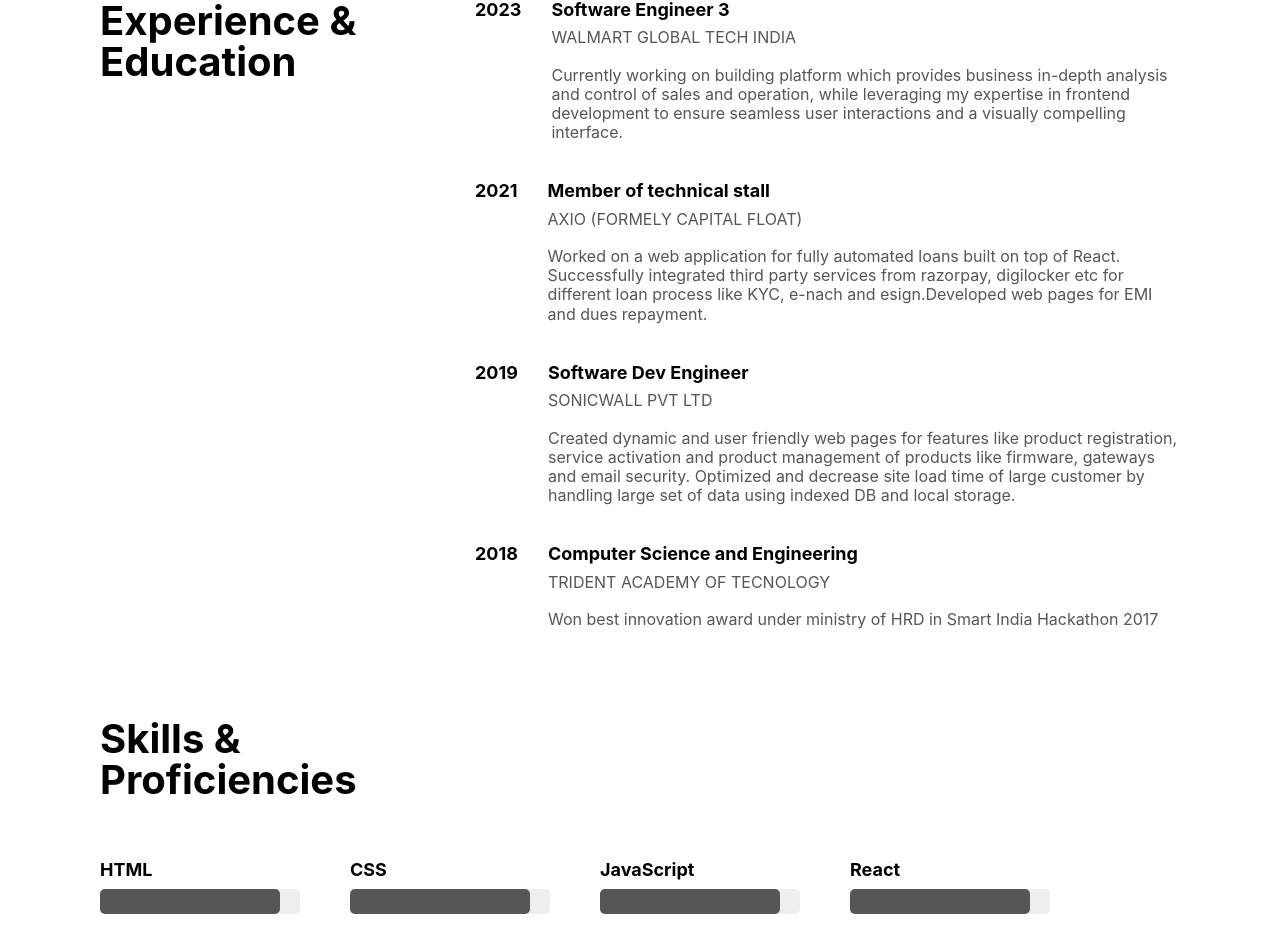
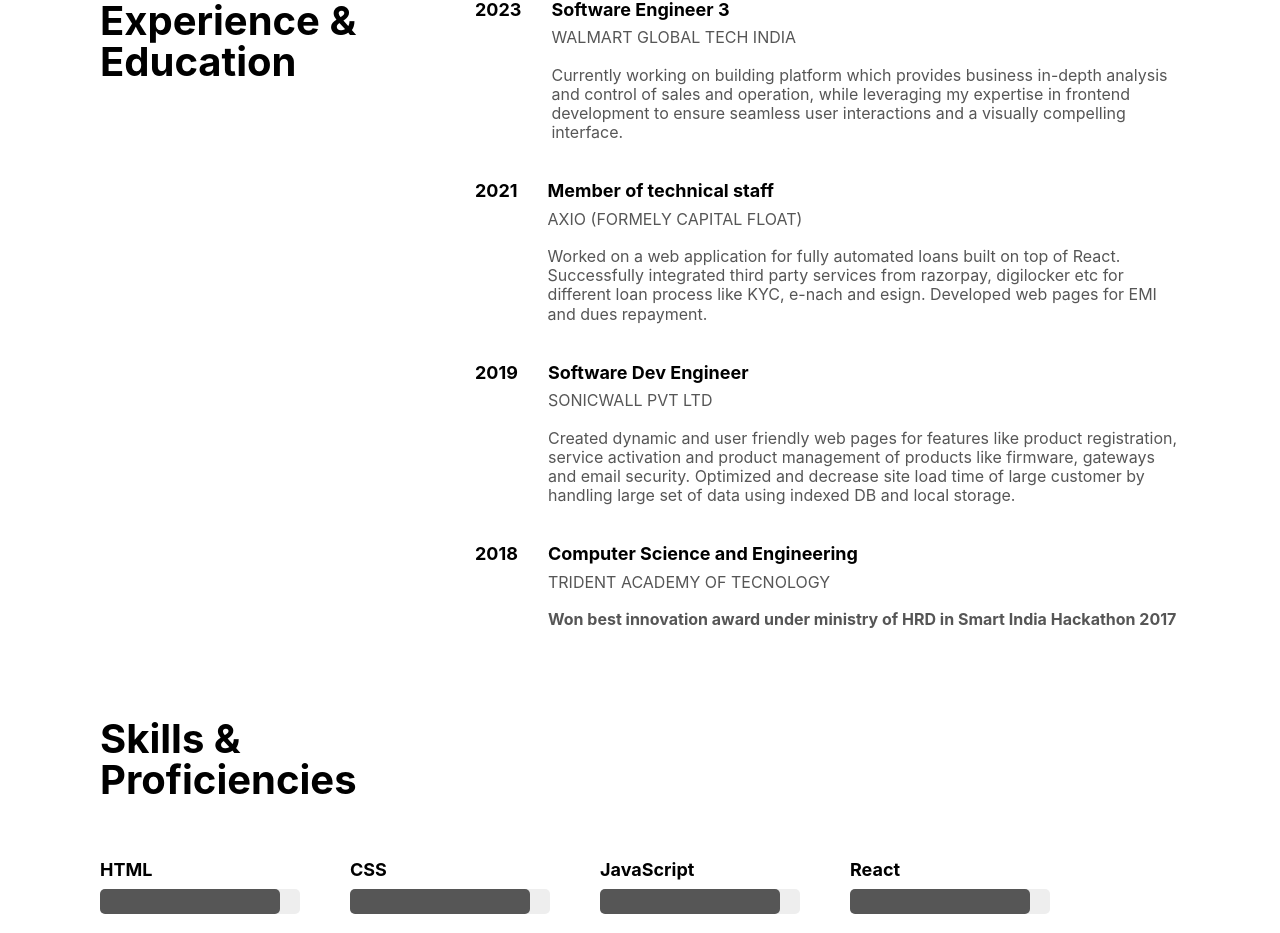
Before and after one commit to vrao-jpg/adarsh-portfolio, a React (Create React App) app: page / in a window 1280 px wide. Shown: the part 859-1792 px from the top of the page. Built offline with nearby package versions, Linux system fonts and the light colour scheme.

Commit message:
updated resume link and award links

```diff
--- a/src/sections/experienceAndEducation/experienceAndEducation.css
+++ b/src/sections/experienceAndEducation/experienceAndEducation.css
@@ -59,3 +59,8 @@
     margin-bottom: 10px;
   }
 }
+.linkStyle {
+  cursor: pointer;
+  font-weight: 700;
+  color: var(--textColor);
+}
--- a/src/sections/experienceAndEducation/experienceAndEducation.jsx
+++ b/src/sections/experienceAndEducation/experienceAndEducation.jsx
@@ -1,6 +1,7 @@
 import React from "react";
 import { EXPERIENCE_AND_EDUCATION_DATA } from "../../util/constants";
 import "./experienceAndEducation.css";
+import { navigateToPage } from "../../util/util";
 
 function ExperienceAndEducation(props) {
   return (
@@ -16,7 +17,12 @@
             <div>
               <div className="designation1">{data.heading}</div>
               <div className="subHeading">{data.subHeading}</div>
-              <div className="workDescription">{data.description}</div>
+              <div
+                className={`workDescription ${data.link && "linkStyle"}`}
+                onClick={data.link && navigateToPage(data.link)}
+              >
+                {data.description}
+              </div>
             </div>
           </div>
         ))}
--- a/src/util/constants.js
+++ b/src/util/constants.js
@@ -1,3 +1,6 @@
+export const SIH_AWARD_URL =
+  "https://drive.google.com/file/d/1bGHR_p1jJc-8Od3RLvTNTSeC0vdnTnKr/view";
+
 export const EXPERIENCE_AND_EDUCATION_DATA = [
   {
     id: 1,
@@ -10,10 +13,10 @@
   {
     id: 2,
     year: "2021",
-    heading: "Member of technical stall",
+    heading: "Member of technical staff",
     subHeading: "Axio (formely Capital float)",
     description:
-      "Worked on a web application for fully automated loans built on top of React. Successfully integrated third party services from razorpay, digilocker etc for different loan process like KYC, e-nach and esign.Developed web pages for EMI and dues repayment.",
+      "Worked on a web application for fully automated loans built on top of React. Successfully integrated third party services from razorpay, digilocker etc for different loan process like KYC, e-nach and esign. Developed web pages for EMI and dues repayment.",
   },
   {
     id: 3,
@@ -30,6 +33,7 @@
     subHeading: "Trident academy of tecnology",
     description:
       "Won best innovation award under ministry of HRD in Smart India Hackathon 2017",
+    link: SIH_AWARD_URL,
   },
 ];
 
@@ -87,9 +91,9 @@
 ];
 
 export const RESUME_URL =
-  "https://drive.google.com/file/d/15aIB2NEvuzPYi9RUX7txNB39iFnrhEDr/view?usp=sharing";
+  "https://drive.google.com/file/d/17R4_dvkN-y5kaiqLekbutyCPZOlloZM2/view?usp=sharing";
 
-export const PORTFOLIO_URL = "https://exquisite-pie-634e4a.netlify.app";
+export const PORTFOLIO_URL = "https://vasudev-portfolio.netlify.app";
 
 export const LINKEDIN_URL = "https://www.linkedin.com/in/vasudevrao123/";
 
```
